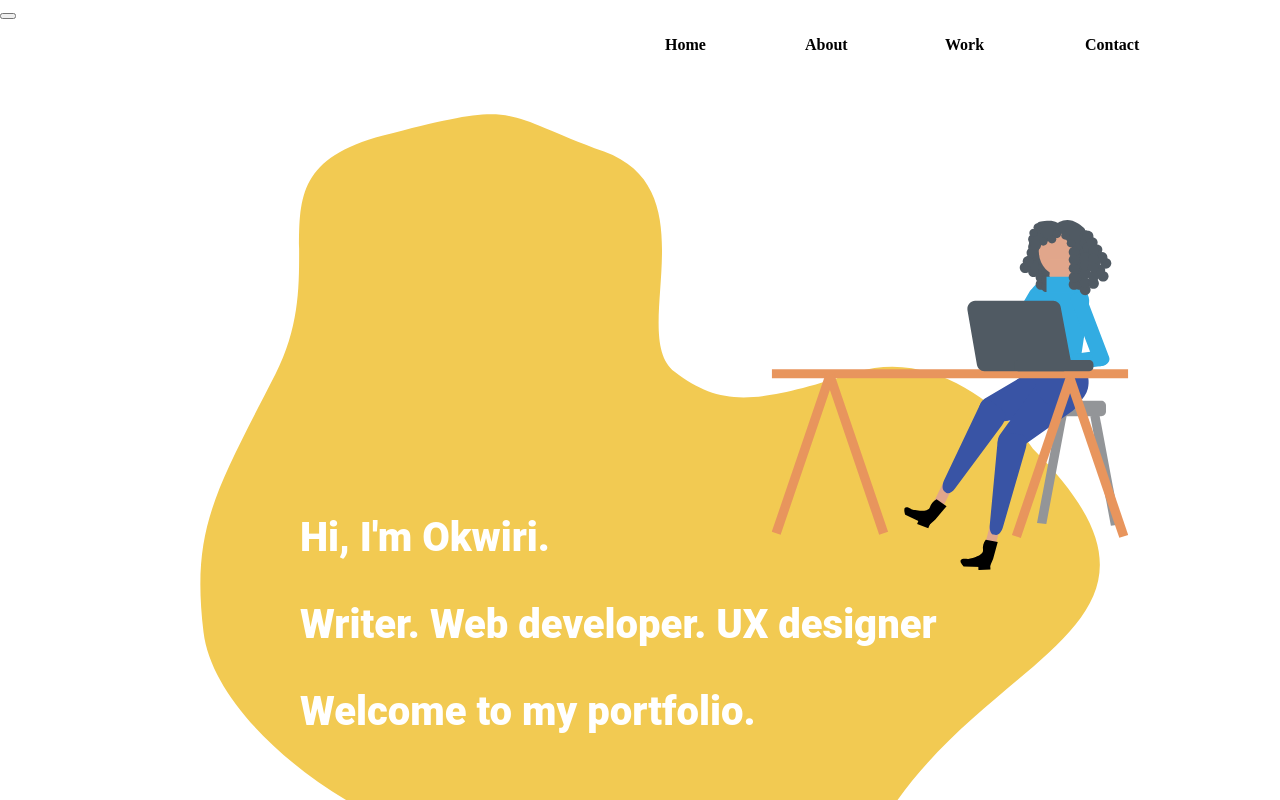
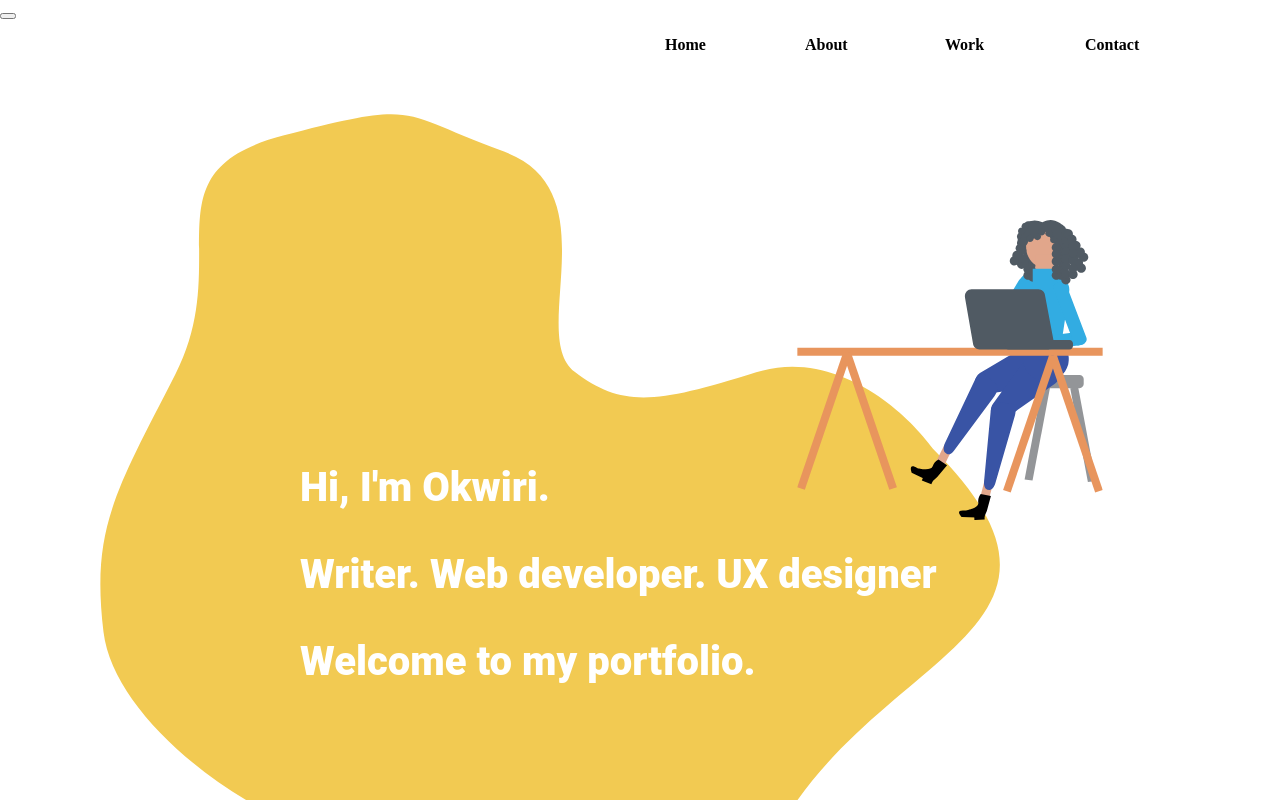
Before and after one commit to cauliflowersingerbee/my-portfolio, a React (Create React App) app: page / in a window 1280 px wide. Shown: the top 800 px of the page. Built offline with nearby package versions, Linux system fonts and the light colour scheme.

Commit message:
Update home.scss

```diff
--- a/src/components/home/home.scss
+++ b/src/components/home/home.scss
@@ -2,7 +2,7 @@
 position: relative;
 z-index: 2;
 width: 900px;
-height: 350px;
+height: 300px;
 left: 500px;
 top: 150px;
 }
@@ -11,7 +11,7 @@ top: 150px;
 position: absolute;
 width: 900px;
 height: 750px;
-left: 200px;
+left: 100px;
 top: 50px;
 }
 
```
